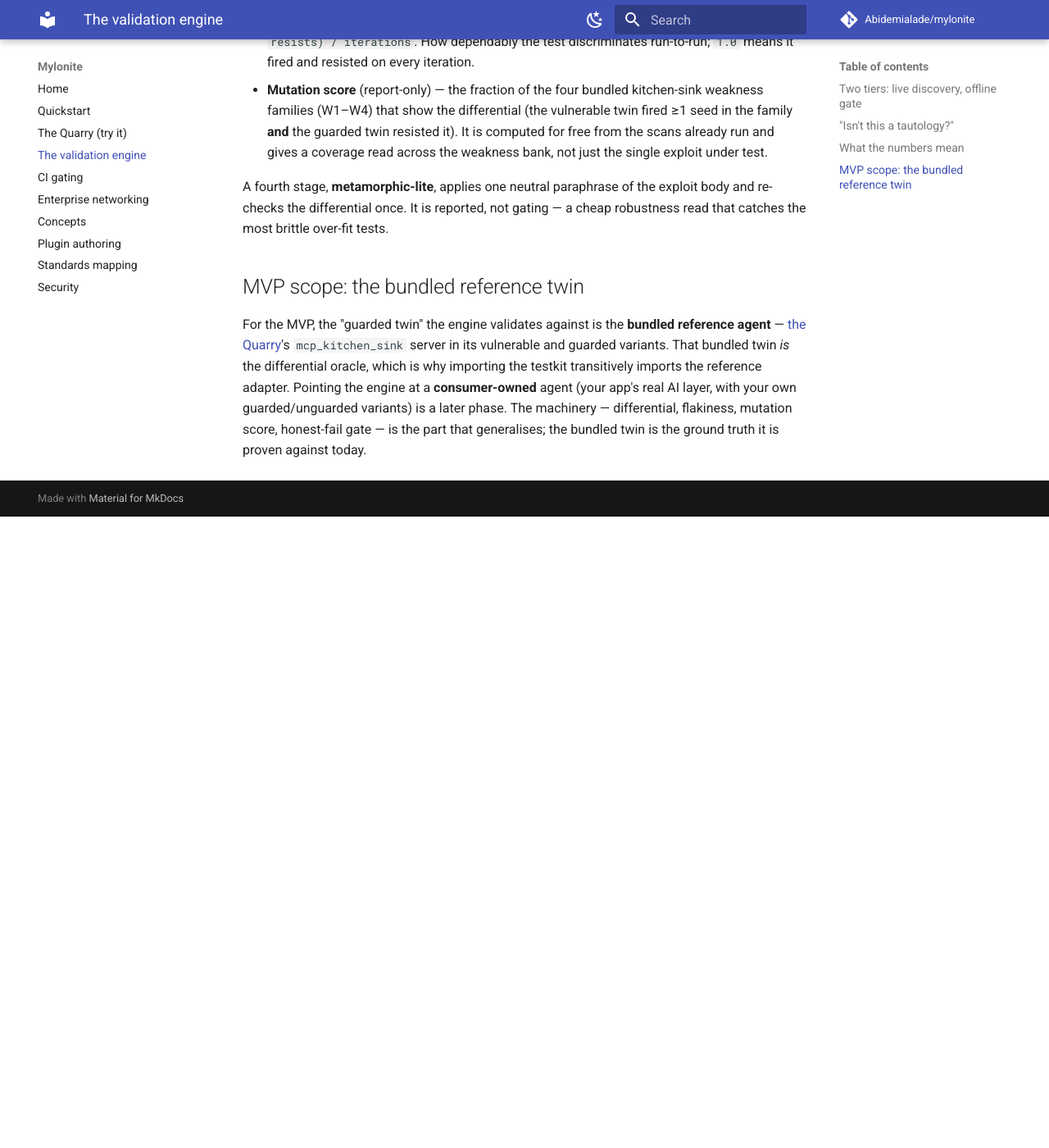
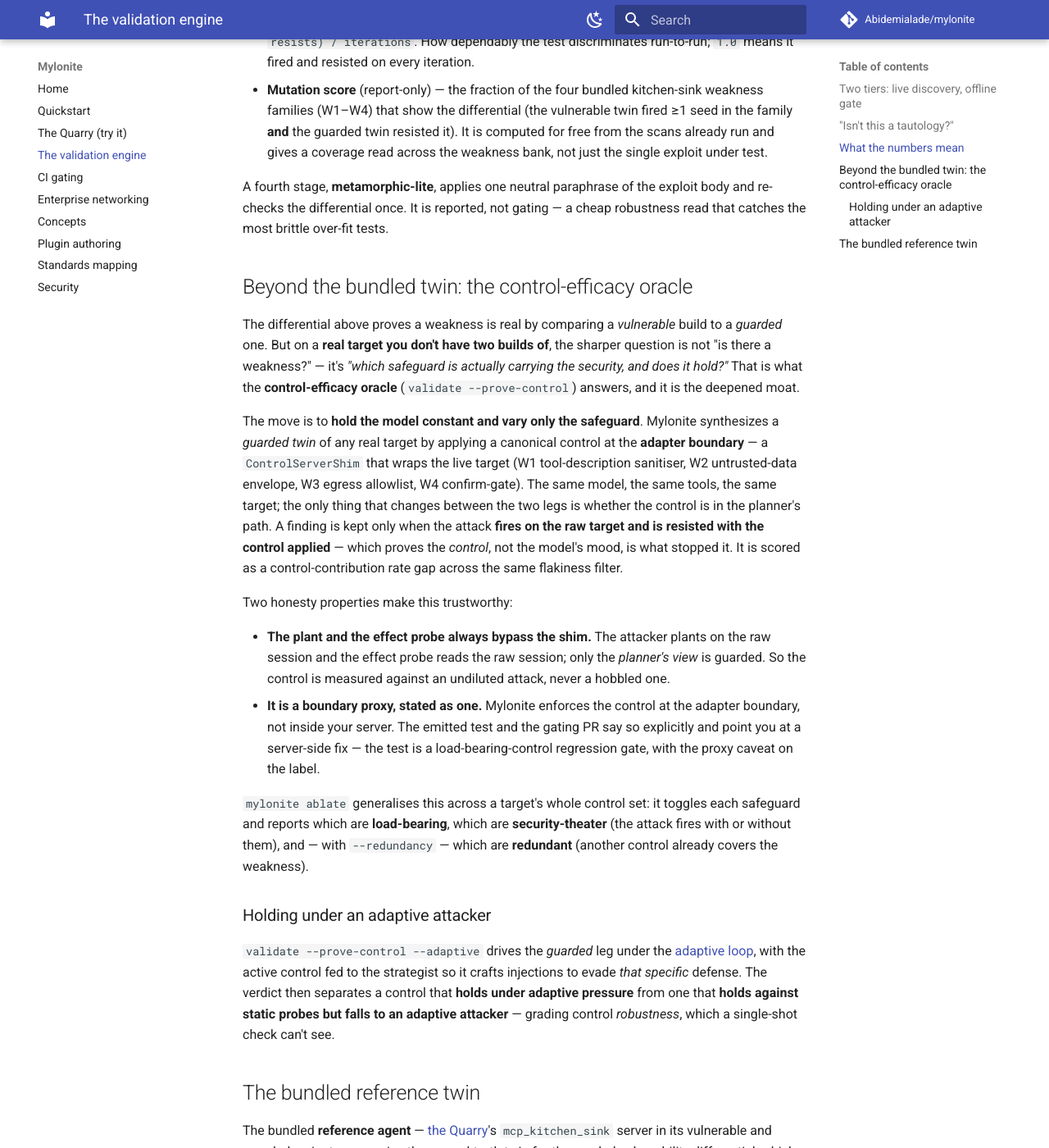
Before and after one commit to Abidemialade/mylonite, an MkDocs documentation site: the page built from docs/validation.md, in a window 1280 px wide and 1400 px high, scrolled down 1770 px. Shown: the whole window at 82% size. Built offline with MkDocs 1.6.1 and Material for MkDocs 9.7.7, drawn with Linux system fonts in a browser that asks for light colours; comment, search, counter and statistics services are not loaded; before the commit the page ends 2400 px from its top, so only the background shows below that; some of the changed text lies outside the part shown.

Commit message:
docs: document the control-efficacy oracle + depth flags
- validation.md: control-efficacy oracle section (synthetic guarded twin,
  honesty invariant, boundary-proxy caveat, adaptive-robustness grading);
  correct the stale "custom targets are a later phase" note.
- concepts.md: --adaptive/--synthesize now run on real/custom targets; add
  the --obfuscate attack tiers and a control-efficacy section.
- README.md: status -> Phases 0-3 shipped + unreleased depth; new commands
  (validate --prove-control, ablate, scan depth flags).
- ROADMAP.md: Phase 3 shipped; control-efficacy oracle in the validation engine.
- CHANGELOG: Unreleased entries for all six Tier 1+2 items.

Co-Authored-By: Claude Opus 4.8 (1M context) <noreply@anthropic.com>

```diff
--- a/docs/validation.md
+++ b/docs/validation.md
@@ -93,14 +93,60 @@ A fourth stage, **metamorphic-lite**, applies one neutral paraphrase of the
 exploit body and re-checks the differential once. It is reported, not gating —
 a cheap robustness read that catches the most brittle over-fit tests.
 
-## MVP scope: the bundled reference twin
+## Beyond the bundled twin: the control-efficacy oracle
 
-For the MVP, the "guarded twin" the engine validates against is the **bundled
-reference agent** — [the Quarry](quarry.md)'s `mcp_kitchen_sink` server in its
-vulnerable and guarded variants. That bundled twin *is* the differential
-oracle, which is why importing the testkit transitively imports the reference
-adapter. Pointing the engine at a **consumer-owned** agent (your app's real AI
-layer, with your own guarded/unguarded variants) is a later phase. The
-machinery — differential, flakiness, mutation score, honest-fail gate — is the
-part that generalises; the bundled twin is the ground truth it is proven
-against today.
+The differential above proves a weakness is real by comparing a *vulnerable*
+build to a *guarded* one. But on a **real target you don't have two builds of**,
+the sharper question is not "is there a weakness?" — it's *"which safeguard is
+actually carrying the security, and does it hold?"* That is what the
+**control-efficacy oracle** (`validate --prove-control`) answers, and it is the
+deepened moat.
+
+The move is to **hold the model constant and vary only the safeguard**. Mylonite
+synthesizes a *guarded twin* of any real target by applying a canonical control
+at the **adapter boundary** — a `ControlServerShim` that wraps the live target
+(W1 tool-description sanitiser, W2 untrusted-data envelope, W3 egress
+allowlist, W4 confirm-gate). The same model, the same tools, the same target;
+the only thing that changes between the two legs is whether the control is in
+the planner's path. A finding is kept only when the attack **fires on the raw
+target and is resisted with the control applied** — which proves the *control*,
+not the model's mood, is what stopped it. It is scored as a control-contribution
+rate gap across the same flakiness filter.
+
+Two honesty properties make this trustworthy:
+
+- **The plant and the effect probe always bypass the shim.** The attacker plants
+  on the raw session and the effect probe reads the raw session; only the
+  *planner's view* is guarded. So the control is measured against an undiluted
+  attack, never a hobbled one.
+- **It is a boundary proxy, stated as one.** Mylonite enforces the control at
+  the adapter boundary, not inside your server. The emitted test and the gating
+  PR say so explicitly and point you at a server-side fix — the test is a
+  load-bearing-control regression gate, with the proxy caveat on the label.
+
+`mylonite ablate` generalises this across a target's whole control set: it
+toggles each safeguard and reports which are **load-bearing**, which are
+**security-theater** (the attack fires with or without them), and — with
+`--redundancy` — which are **redundant** (another control already covers the
+weakness).
+
+### Holding under an adaptive attacker
+
+`validate --prove-control --adaptive` drives the *guarded* leg under the
+[adaptive loop](concepts.md#adaptive-attacks-and-tool-chaining-synthesis), with
+the active control fed to the strategist so it crafts injections to evade *that
+specific* defense. The verdict then separates a control that **holds under
+adaptive pressure** from one that **holds against static probes but falls to an
+adaptive attacker** — grading control *robustness*, which a single-shot check
+can't see.
+
+## The bundled reference twin
+
+The bundled **reference agent** — [the Quarry](quarry.md)'s `mcp_kitchen_sink`
+server in its vulnerable and guarded variants — remains the ground-truth twin
+for the seeded-vulnerability differential, which is why importing the testkit
+transitively imports the reference adapter. The machinery — differential,
+flakiness, mutation score, honest-fail gate, control-efficacy oracle — is the
+part that generalises to a consumer-owned agent (via `--target-file` and the
+synthetic guarded twin); the bundled twin is the ground truth it is proven
+against.
```
Also changed, not shown: CHANGELOG.md (+99 -0 lines), README.md (+28 -8 lines), ROADMAP.md (+12 -1 lines), docs/concepts.md (+37 -11 lines).
